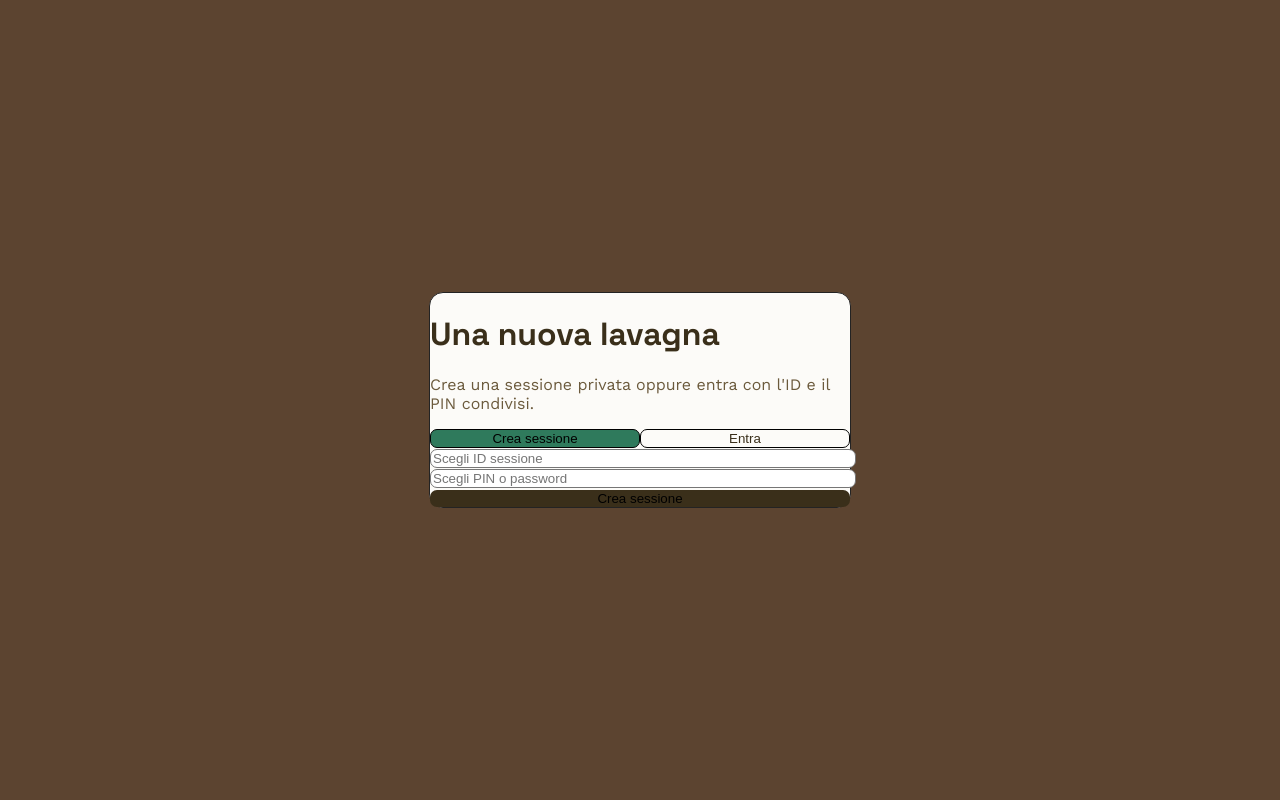
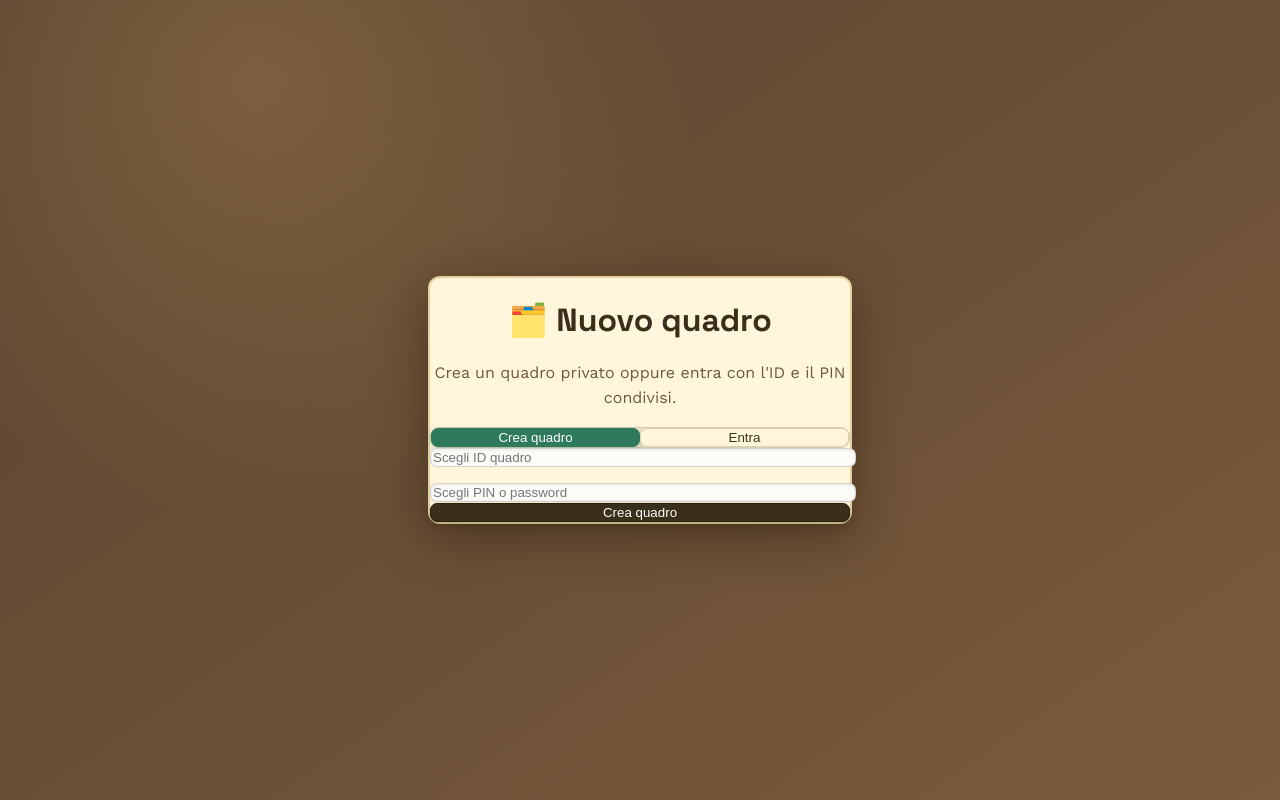
Before and after one commit to giacomofoschii/ui-quadrocapi, a Next.js app: page / in a window 1280 px wide. Built offline with nearby package versions, Linux system fonts and the light colour scheme; what @liveblocks/react would draw is missing.

Commit message:
feat: enhance session management UI and functionality with new session invite feature

```diff
--- a/src/app/api/board-sessions/route.ts
+++ b/src/app/api/board-sessions/route.ts
@@ -46,14 +46,25 @@ export async function POST(request: NextRequest) {
       }
     }
 
-    const room = await liveblocks.getRoom(roomId);
+    let room;
+    try {
+      room = await liveblocks.getRoom(roomId);
+    } catch {
+      const sessions = await liveblocks.getRooms({
+        limit: 100,
+        query: { metadata: { sessionId: id } },
+      });
+      room = sessions.data.find((candidate) => candidate.metadata.pin === pin);
+      if (!room) return errorResponse('ID sessione o PIN non validi.', 403);
+    }
+
     const roomPin = room.metadata.pin;
     if (room.metadata.sessionId !== id || roomPin !== pin) {
       return errorResponse('ID sessione o PIN non validi.', 403);
     }
 
     if (action === 'delete') {
-      await liveblocks.deleteRoom(roomId);
+      await liveblocks.deleteRoom(room.id);
     }
 
     return NextResponse.json({ ok: true });
--- a/src/app/globals.css
+++ b/src/app/globals.css
@@ -316,6 +316,85 @@ button[class*='border-[#2E6E9E]'] {
   box-shadow: 0 4px 12px rgba(0, 0, 0, 0.2) !important;
 }
 
+.session-gate {
+  background:
+    radial-gradient(
+      circle at 20% 10%,
+      rgba(147, 114, 74, 0.55),
+      transparent 35%
+    ),
+    linear-gradient(145deg, var(--wood-dark), var(--wood));
+}
+
+.session-gate-card {
+  background: var(--tag-bg);
+  border: 2px solid var(--tag-border);
+  box-shadow: 0 12px 48px rgba(40, 28, 14, 0.5);
+}
+
+.session-gate-tabs {
+  background: rgba(58, 47, 26, 0.08);
+  border: 1px solid rgba(58, 47, 26, 0.14);
+}
+
+.session-gate-tab {
+  border-color: rgba(58, 47, 26, 0.18);
+  background: var(--tag-bg);
+  color: #3a2f1a;
+  cursor: pointer;
+  transition:
+    background 0.2s ease,
+    color 0.2s ease,
+    transform 0.2s ease;
+}
+
+.session-gate-tab:hover {
+  transform: translateY(-1px);
+  background: #fffaf0;
+}
+
+.session-gate-tab-active {
+  border-color: #2f7a5c;
+  background: #2f7a5c;
+  color: white;
+  box-shadow: 0 3px 8px rgba(47, 122, 92, 0.28);
+}
+
+.session-gate-fields {
+  display: flex;
+  flex-direction: column;
+  gap: 16px;
+}
+
+.session-gate-input {
+  border: 1px solid rgba(58, 47, 26, 0.2);
+  background: var(--paper);
+  color: var(--ink);
+  box-shadow: inset 0 1px 3px rgba(40, 28, 14, 0.08);
+}
+
+.session-gate-input:focus {
+  border-color: #e8b84b;
+  outline: 2px solid #e8b84b;
+  outline-offset: 0;
+}
+
+.session-gate-submit {
+  border: 1px solid #2a1f0a;
+  background: #3a2f1a;
+  color: white;
+  cursor: pointer;
+  box-shadow: 0 3px 8px rgba(40, 28, 14, 0.25);
+  transition:
+    background 0.2s ease,
+    transform 0.2s ease;
+}
+
+.session-gate-submit:hover:not(:disabled) {
+  transform: translateY(-1px);
+  background: #2f7a5c;
+}
+
 .mobile-action-bar {
   display: flex;
 }
--- a/src/app/page.tsx
+++ b/src/app/page.tsx
@@ -96,7 +96,7 @@ function SessionGate({
     setLoading(false);
     if (!response.ok) {
       const data = (await response.json()) as { error?: string };
-      setError(data.error ?? 'Impossibile aprire la sessione.');
+      setError(data.error ?? 'Impossibile aprire il quadro.');
       return;
     }
     const query = `?session=${encodeURIComponent(id)}&pin=${encodeURIComponent(sessionPin)}`;
@@ -105,83 +105,82 @@ function SessionGate({
   };
 
   return (
-    <main className="flex min-h-screen items-center justify-center bg-[var(--wood-dark)] p-5">
+    <main className="session-gate min-h-screen flex items-center justify-center p-5">
       <form
         onSubmit={submit}
-        className="w-full max-w-[420px] rounded-[14px] border border-white/20 bg-[var(--paper)] p-6 text-[var(--ink)] shadow-2xl"
+        className="session-gate-card w-full max-w-[420px] rounded-[12px] p-8 text-[var(--ink)]"
       >
-        <h1 className="m-0 font-['Space_Grotesk'] text-3xl font-bold text-[#3a2f1a]">
-          Una nuova lavagna
+        <h1 className="m-0 text-center font-['Space_Grotesk'] text-3xl font-bold text-[#3a2f1a]">
+          🗂️ Nuovo quadro
         </h1>
-        <p className="mb-5 mt-2 font-['Work_Sans'] text-sm text-[#6b5a3c]">
-          Crea una sessione privata oppure entra con l&apos;ID e il PIN
-          condivisi.
+        <p className="mb-8 mt-3 text-center font-['Work_Sans'] text-sm leading-[1.55] text-[#6b5a3c]">
+          Crea un quadro privato oppure entra con l&apos;ID e il PIN condivisi.
         </p>
-        <div className="mb-4 flex gap-2">
+        <div className="session-gate-tabs mb-7 flex gap-2 rounded-[9px] p-1.5">
           <button
             type="button"
             onClick={() => setMode('create')}
-            className={`flex-1 rounded-[7px] border px-3 py-2 font-bold ${mode === 'create' ? 'bg-[#2f7a5c] text-white' : 'bg-transparent text-[#3a2f1a]'}`}
+            className={`session-gate-tab flex-1 rounded-[7px] border px-3 py-2.5 font-bold ${mode === 'create' ? 'session-gate-tab-active' : ''}`}
           >
-            Crea sessione
+            Crea quadro
           </button>
           <button
             type="button"
             onClick={() => setMode('join')}
-            className={`flex-1 rounded-[7px] border px-3 py-2 font-bold ${mode === 'join' ? 'bg-[#2f7a5c] text-white' : 'bg-transparent text-[#3a2f1a]'}`}
+            className={`session-gate-tab flex-1 rounded-[7px] border px-3 py-2.5 font-bold ${mode === 'join' ? 'session-gate-tab-active' : ''}`}
           >
             Entra
           </button>
         </div>
         {mode === 'join' && (
-          <>
+          <div className="session-gate-fields mt-7">
             <input
               value={sessionId}
               onChange={(event) => setSessionId(event.target.value)}
-              placeholder="ID sessione"
+              placeholder="ID quadro"
               required
-              className="mb-3 w-full rounded-[7px] border border-black/20 bg-white px-3 py-2 outline-none"
+              className="session-gate-input w-full rounded-[7px] px-3 py-3 outline-none"
             />
             <input
               value={pin}
               onChange={(event) => setPin(event.target.value)}
               placeholder="PIN o password"
               required
-              className="mb-3 w-full rounded-[7px] border border-black/20 bg-white px-3 py-2 outline-none"
+              className="session-gate-input w-full rounded-[7px] px-3 py-3 outline-none"
             />
-          </>
+          </div>
         )}
         {mode === 'create' && (
-          <>
+          <div className="session-gate-fields mt-7">
             <input
               value={sessionId}
               onChange={(event) => setSessionId(event.target.value)}
-              placeholder="Scegli ID sessione"
+              placeholder="Scegli ID quadro"
               required
-              className="mb-3 w-full rounded-[7px] border border-black/20 bg-white px-3 py-2 outline-none"
+              className="session-gate-input w-full rounded-[7px] px-3 py-3 outline-none"
             />
             <input
               value={pin}
               onChange={(event) => setPin(event.target.value)}
               placeholder="Scegli PIN o password"
               required
-              className="mb-3 w-full rounded-[7px] border border-black/20 bg-white px-3 py-2 outline-none"
+              className="session-gate-input w-full rounded-[7px] px-3 py-3 outline-none"
             />
-          </>
+          </div>
         )}
         {error && (
-          <p className="mb-3 text-sm font-bold text-[#b23b2e]">{error}</p>
+          <p className="mt-6 text-sm font-bold text-[#b23b2e]">{error}</p>
         )}
         <button
           type="submit"
           disabled={loading}
-          className="w-full rounded-[7px] border-0 bg-[#3a2f1a] px-4 py-3 font-bold text-white disabled:opacity-60"
+          className="session-gate-submit mt-7 w-full rounded-[7px] px-4 py-3.5 font-bold disabled:opacity-60"
         >
           {loading
             ? 'Controllo...'
             : mode === 'create'
-              ? 'Crea sessione'
-              : 'Apri sessione'}
+              ? 'Crea quadro'
+              : 'Apri quadro'}
         </button>
       </form>
     </main>
@@ -284,6 +283,7 @@ function QuadroCapiApp({ boardSession }: { boardSession: BoardSession }) {
     null
   );
   const [openMenu, setOpenMenu] = useState<'load' | 'save' | null>(null);
+  const [inviteCopied, setInviteCopied] = useState(false);
 
   const [modal, setModal] = useState<{
     show: boolean;
@@ -872,11 +872,26 @@ function QuadroCapiApp({ boardSession }: { boardSession: BoardSession }) {
     });
 
     if (!response.ok) {
-      await showAlert('Non è stato possibile eliminare la sessione.');
+      await showAlert('Non è stato possibile eliminare il quadro.');
       return;
     }
 
     window.location.href = window.location.pathname;
+  };
+
+  const handleCopyInvite = async () => {
+    try {
+      await navigator.clipboard.writeText(window.location.href);
+    } catch {
+      const input = document.createElement('input');
+      input.value = window.location.href;
+      document.body.appendChild(input);
+      input.select();
+      document.execCommand('copy');
+      input.remove();
+    }
+    setInviteCopied(true);
+    window.setTimeout(() => setInviteCopied(false), 1800);
   };
 
   const handleImportJSON = (e: React.ChangeEvent<HTMLInputElement>) => {
@@ -1169,9 +1184,9 @@ function QuadroCapiApp({ boardSession }: { boardSession: BoardSession }) {
         <button
           onClick={handleDestroySession}
           className={ACTION_BTN_CLASS}
-          title="Elimina sessione"
+          title="Elimina quadro"
         >
-          🗑️ Elimina sessione
+          🗑️ Elimina quadro
         </button>
       </div>
       <button
@@ -1179,17 +1194,6 @@ function QuadroCapiApp({ boardSession }: { boardSession: BoardSession }) {
         onClick={() => setIsSidebarMobileOpen((open) => !open)}
       >
         {isSidebarMobileOpen ? '❌ Chiudi' : '☰ Capi'}
-      </button>
-      <button
-        type="button"
-        title="Copia invito alla sessione"
-        className="absolute right-4 top-2 z-[200] rounded-[6px] border border-white/40 bg-black/40 px-3 py-1.5 text-[13px] font-bold text-white backdrop-blur-[4px]"
-        onClick={(event) => {
-          event.stopPropagation();
-          void navigator.clipboard?.writeText(window.location.href);
-        }}
-      >
-        ID: {boardSession.id} · Copia invito
       </button>
       <div className="flex flex-1 min-h-0 relative">
         {isSidebarMobileOpen && (
@@ -1227,6 +1231,9 @@ function QuadroCapiApp({ boardSession }: { boardSession: BoardSession }) {
               }
             }}
             onDestroySession={handleDestroySession}
+            sessionId={boardSession.id}
+            inviteCopied={inviteCopied}
+            onCopyInvite={handleCopyInvite}
           />
         </div>
 
--- a/src/components/BoardSidebar.tsx
+++ b/src/components/BoardSidebar.tsx
@@ -30,6 +30,9 @@ type BoardSidebarProps = {
   onSignIn: () => void | Promise<void>;
   onSignOut: () => void | Promise<void>;
   onDestroySession: () => void | Promise<void>;
+  sessionId: string;
+  inviteCopied: boolean;
+  onCopyInvite: () => void | Promise<void>;
 };
 
 export function BoardSidebar({
@@ -52,6 +55,9 @@ export function BoardSidebar({
   onSignIn,
   onSignOut,
   onDestroySession,
+  sessionId,
+  inviteCopied,
+  onCopyInvite,
 }: BoardSidebarProps) {
   return (
     <aside
@@ -163,6 +169,23 @@ export function BoardSidebar({
             .map((card) => renderCard(card, false))
         )}
       </div>
+      <div className="mt-3 shrink-0 rounded-[7px] border border-[rgba(255,255,255,0.25)] bg-[rgba(0,0,0,0.22)] p-2">
+        <div className="mb-1 text-[11px] font-bold uppercase tracking-[0.04em] text-white/70">
+          Quadro
+        </div>
+        <div className="flex items-center gap-2">
+          <span className="min-w-0 flex-1 truncate text-[13px] font-bold text-white">
+            {sessionId}
+          </span>
+          <button
+            type="button"
+            onClick={onCopyInvite}
+            className="shrink-0 rounded-[6px] border border-white/40 bg-black/30 px-2 py-1 text-[11px] font-bold text-white hover:bg-black/55"
+          >
+            {inviteCopied ? 'Copiato' : 'Copia invito'}
+          </button>
+        </div>
+      </div>
       {/* ---------- AREA LOGIN (IN FONDO ALLA SIDEBAR) ---------- */}
       <div className="mt-3 pt-3 border-t border-[rgba(255,255,255,0.15)] shrink-0">
         {session ? (
```
